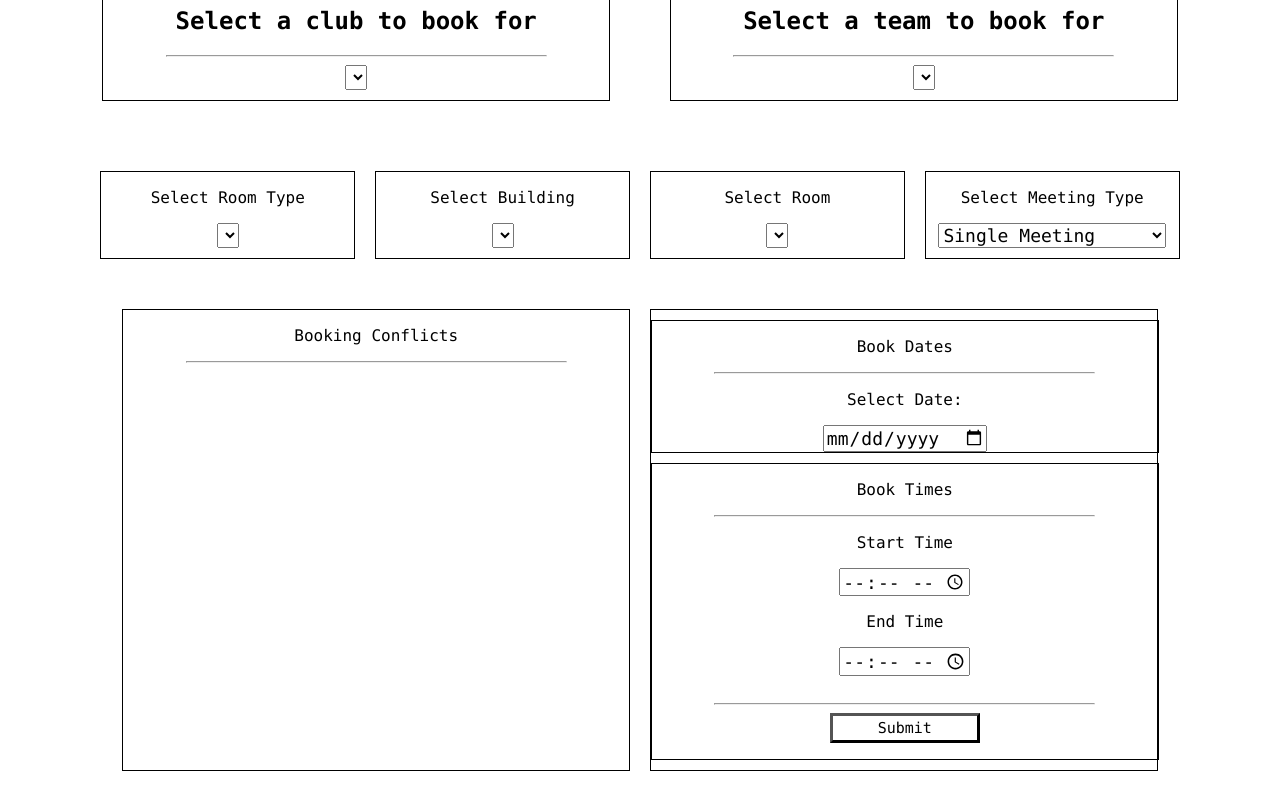
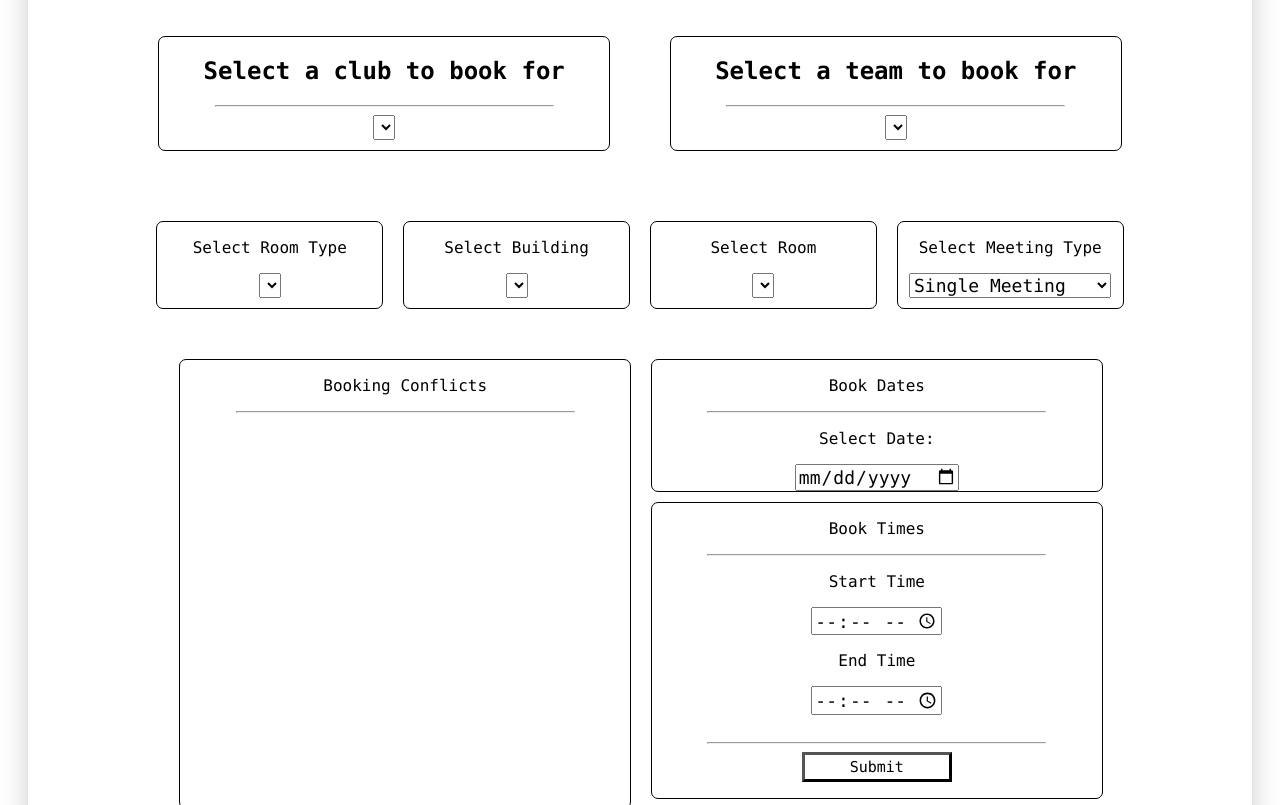
Before and after one commit to ethanszeto/club-room-booking, a website: page public/html/book_meeting.html in a window 1280 px wide. Shown: the part 287-1092 px from the top of the page. Drawn offline with Linux system fonts and the light colour scheme; no server answers.

Commit message:
finished fe

```diff
--- a/public/css/book_meeting.css
+++ b/public/css/book_meeting.css
@@ -1,7 +1,15 @@
+#container {
+  padding: 50px 50px 50px 50px;
+  margin: 0px 20px 20px 20px;
+  border-radius: 7px;
+  box-shadow: 0 15px 30px rgba(0, 0, 0, 0.2);
+}
+
 .panel {
   margin: 30px 30px 30px 30px;
   width: 40%;
   position: relative;
+  border-radius: 7px;
   border: 1px solid black;
   top: 0;
   left: 0;
@@ -31,24 +39,32 @@
   margin: 10px 10px 10px 10px;
   width: 20%;
   position: relative;
+  border-radius: 7px;
   border: 1px solid black;
   top: 0;
   left: 0;
 }
 
 .booking-panel {
-  margin: 10px 10px 10px 10px;
+  margin: 0px 10px 10px 10px;
   width: 40%;
   position: relative;
-  border: 1px solid black;
-  top: 0;
-  left: 0;
 }
 
 .booking-info-panel {
   margin: 10px 0px 10px 0px;
   width: 100%;
   position: relative;
+  border-radius: 7px;
+  border: 1px solid black;
+  top: 0;
+  left: 0;
+}
+
+#availabilities {
+  margin: 10px 10px 10px 10px;
+  position: relative;
+  border-radius: 7px;
   border: 1px solid black;
   top: 0;
   left: 0;
--- a/public/html/book_meeting.html
+++ b/public/html/book_meeting.html
@@ -25,6 +25,7 @@
       <a class="btn abutton navbar-button" href="/club/team/create">Create a team</a>
       <a class="btn abutton navbar-button" href="/user/logout">Log out</a>
     </div>
+    <div id="container">
       <h1>Book a meeting for your team!</h1>
       <div id="content">
         <div id="clubs" class="panel">
@@ -109,6 +110,8 @@
           </div>
         </div>
       </div>
+    </div>
+
     <div id="dev" class="dev">
       <textarea id="sql-query" class="input-area"></textarea>
       <br />
```
Lines whose indentation alone changed are shown as unchanged.
